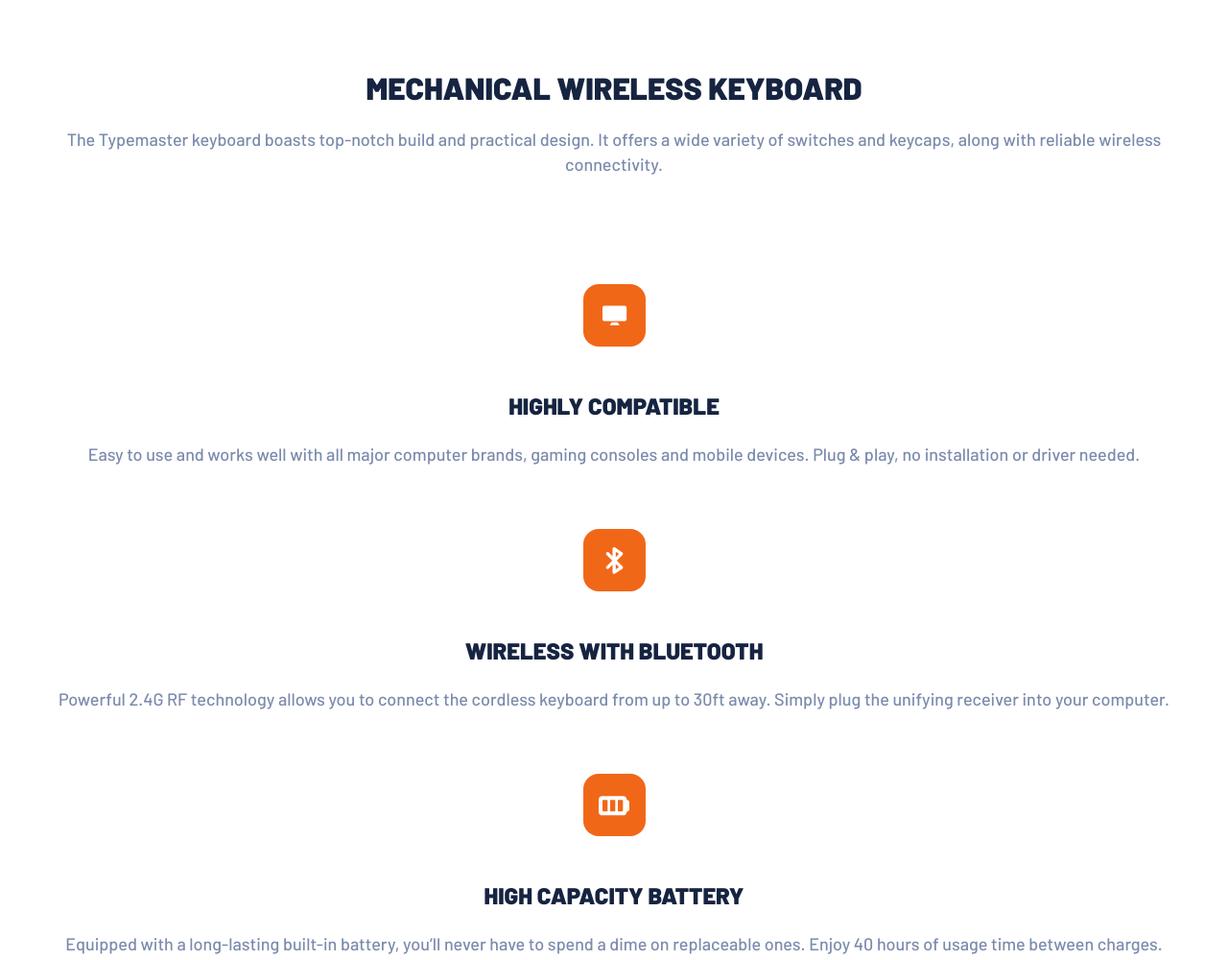
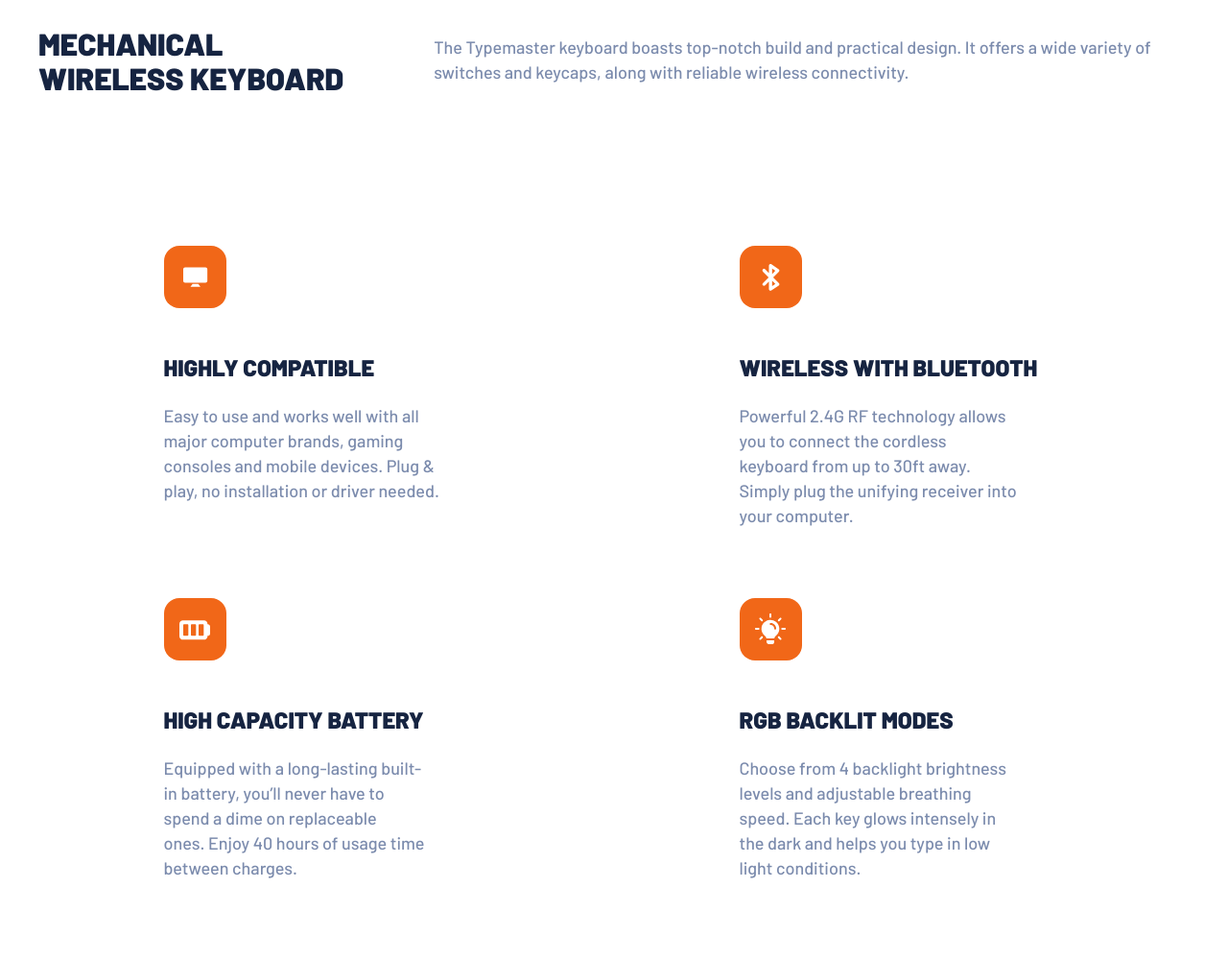
Before and after one commit to EuphoriaCXI/typemaster, a plain HTML site: page index.html in a window 1280 px wide. Shown: the part 1464-2464 px from the top of the page at 96% size. Drawn offline with Linux system fonts and the light colour scheme.

Commit message:
Completed tablet CSS

```diff
--- a/index.html
+++ b/index.html
@@ -46,7 +46,7 @@
         <div class="hero__image">
           <picture>
             <source
-              media="(min-width: 1024px)"
+              media="(min-width: 965px)"
               srcset="/assets/desktop/image-keyboard.jpg"
               type="image/jpeg"
             />
@@ -67,7 +67,7 @@
       <div class="showcase__wrapper">
         <picture class="phone-keyboard">
           <source
-            media="(min-width: 1024px)"
+            media="(min-width: 965px)"
             srcset="/assets/desktop/image-phone-and-keyboard.jpg"
             type="image/jpeg"
           />
@@ -83,7 +83,7 @@
         </picture>
         <picture class="glass-keyboard">
           <source
-            media="(min-width: 1024px)"
+            media="(min-width: 965px)"
             srcset="/assets/desktop/image-glass-and-keyboard.jpg"
             type="image/jpeg"
           />
--- a/style.css
+++ b/style.css
@@ -271,9 +271,76 @@ footer {
   .hero__image img {
     max-width: 29.875rem;
   }
+
+  /* Showcase */
+  .showcase__wrapper {
+    padding: 2.5rem 2.5rem 0;
+    gap: 1.875rem;
+  }
+
+  .phone-keyboard {
+    left: 0;
+  }
+
+  /* Benefit */
+  .benefit__wrapper {
+    display: flex;
+    gap: 4.25rem;
+    text-align: start;
+    padding: 4.5rem 2.5rem 0;
+  }
+
+  .benefit__wrapper h2 {
+    padding: 0;
+  }
+
+  .benefit__wrapper p {
+    padding-top: 0;
+    align-self: center;
+    flex-shrink: 1.1;
+  }
+
+  /* Features */
+  .features__wrapper {
+    display: grid;
+    grid-template-columns: repeat(2, 21.188rem);
+    justify-content: space-around;
+    text-align: start;
+    padding: 9.813rem 2.5rem 0;
+  }
+
+  .features__wrapper .card {
+    align-items: baseline;
+  }
+
+  .features__wrapper .card:nth-of-type(2) {
+    padding-top: 0;
+  }
+
+  .features__wrapper .card:nth-of-type(3),
+  .features__wrapper .card:nth-of-type(4) {
+    padding-top: 4.5rem;
+  }
+
+  .features__wrapper .card p {
+    padding-right: 3rem;
+  }
+
+  .features__wrapper .card:nth-of-type(3) p {
+    padding-right: 4rem;
+  }
+
+  .features__wrapper .card:nth-of-type(4) p {
+    padding-right: 3.5rem;
+  }
+
+  /* Footer */
+  footer {
+    padding: 8.875rem 2.5rem 2.688rem;
+  }
 }
 
-@media screen and (min-width: 64rem) {
+@media screen and (min-width: 60.313rem) {
   /* Styling */
   h1 {
     font-size: 3.5rem;
```
